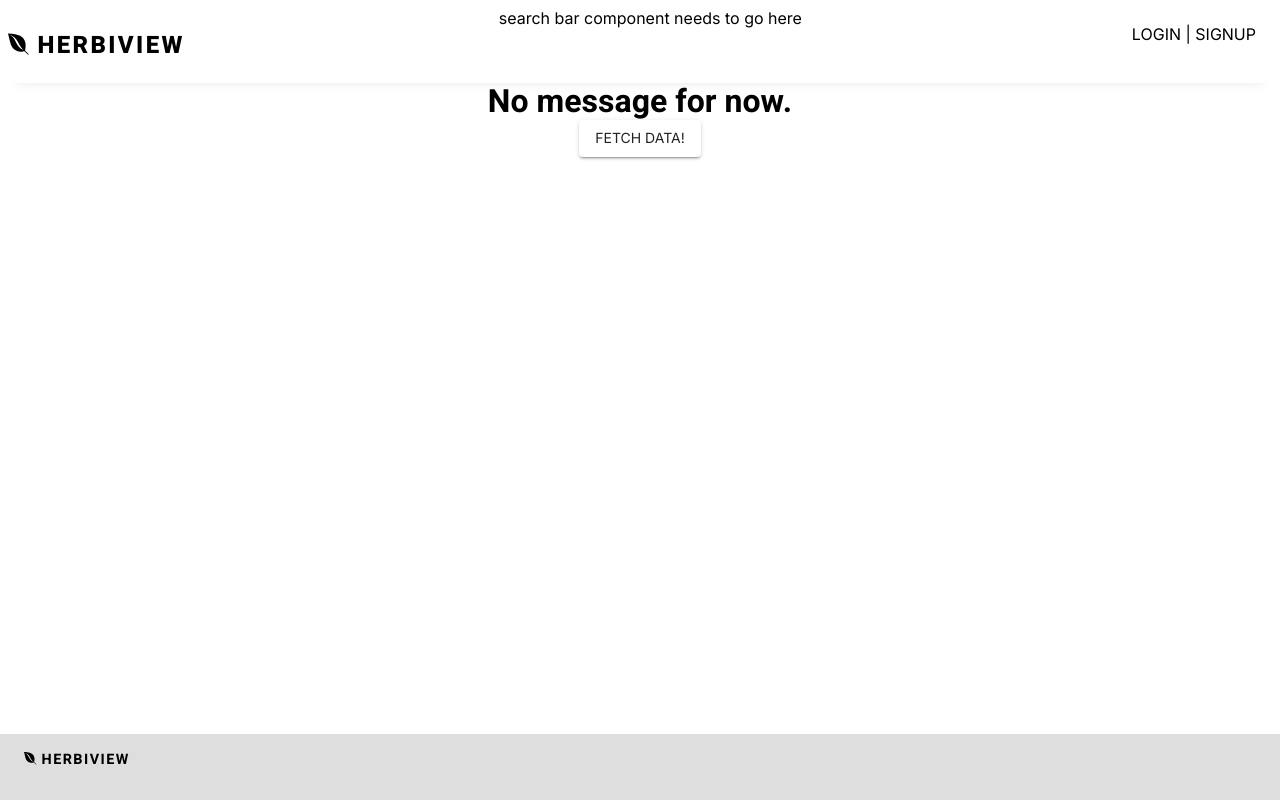
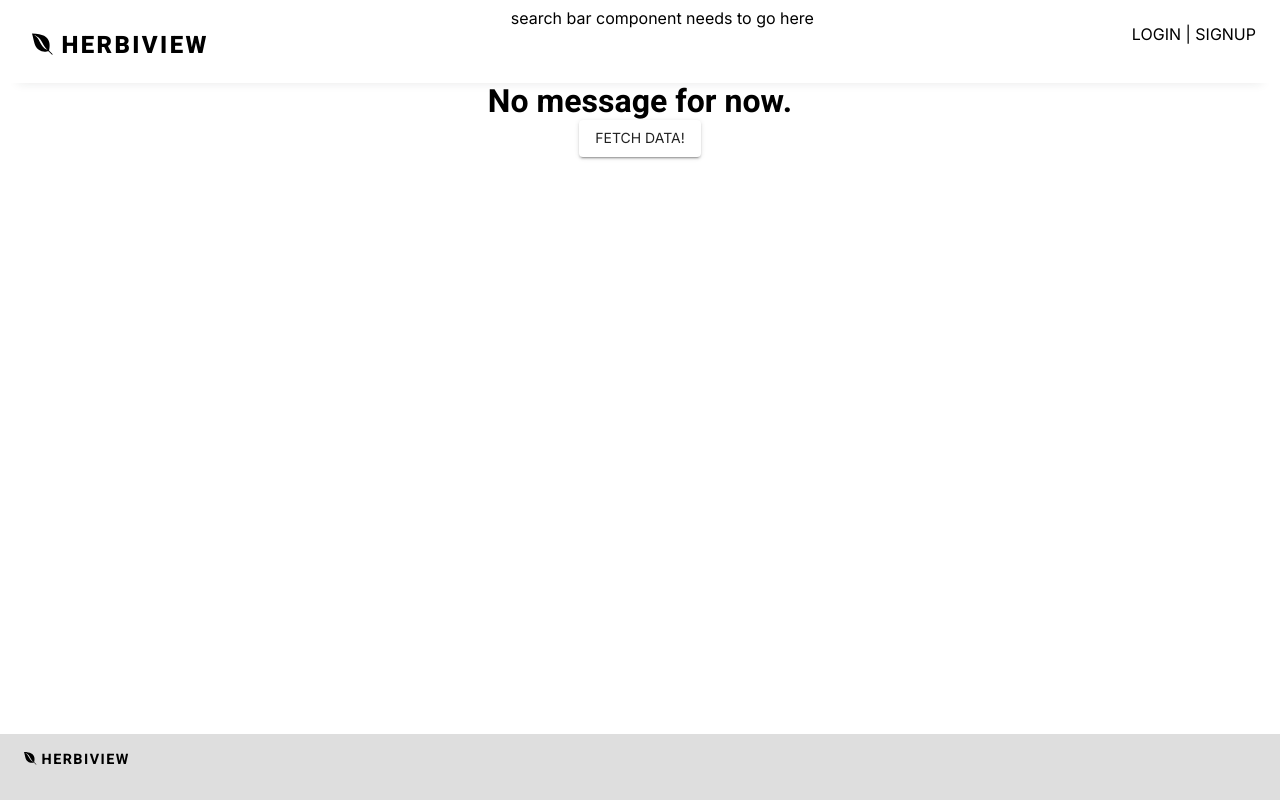
Before and after one commit to arismink/herbiview, a React (Create React App) app in the folder client/: page / in a window 1280 px wide. Built offline with nearby package versions, Linux system fonts and the light colour scheme.

Commit message:
style logo

```diff
--- a/client/src/styles/Nav.scss
+++ b/client/src/styles/Nav.scss
@@ -7,6 +7,7 @@
   box-shadow: rgba(33, 35, 38, 0.1) 0px 10px 10px -10px;
 
   h2 {
+    padding-left: 1em;
     font-weight: $logo-weighting;
     font-family: $logo_font;
     letter-spacing: 0.15rem;
```
